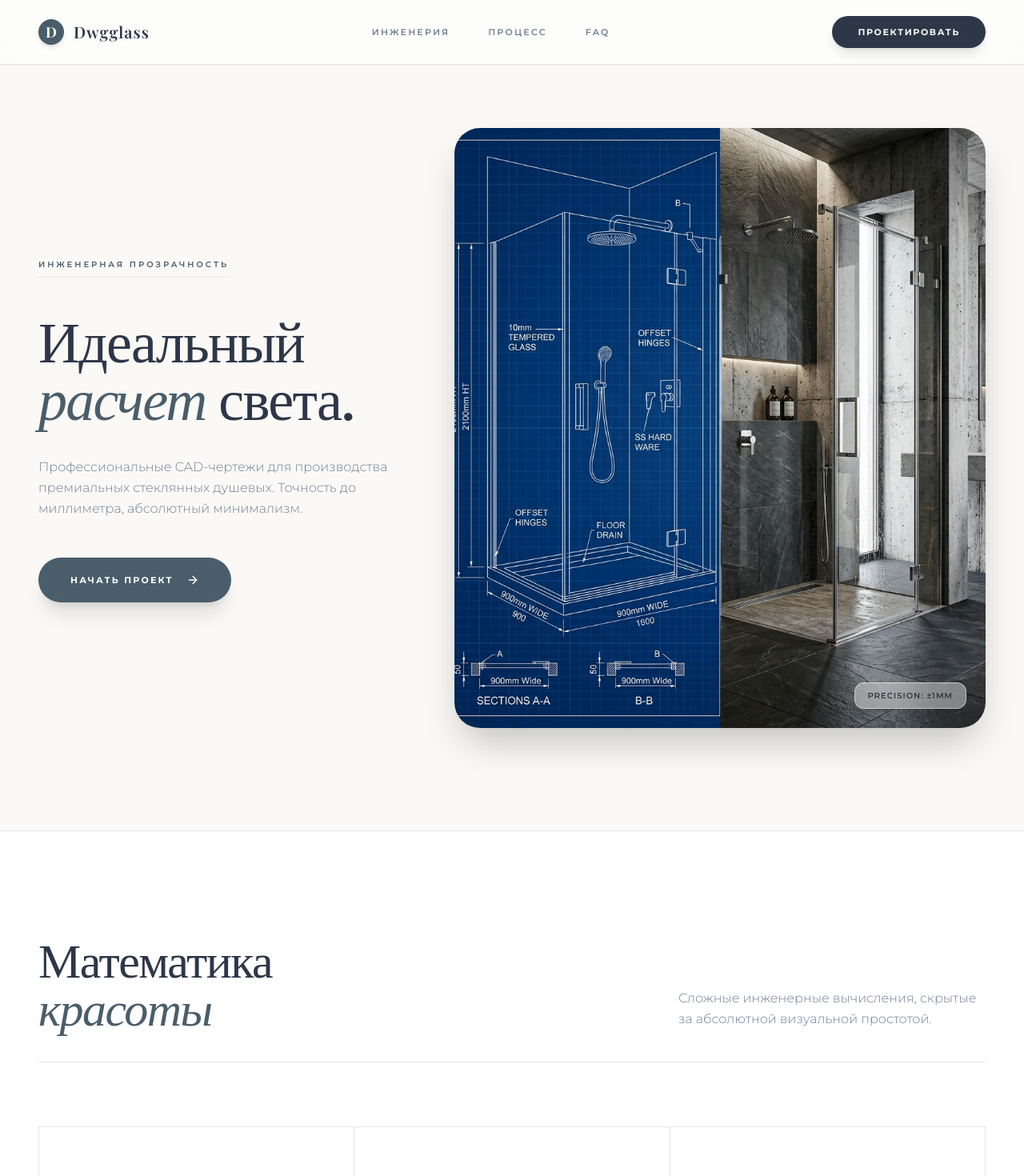
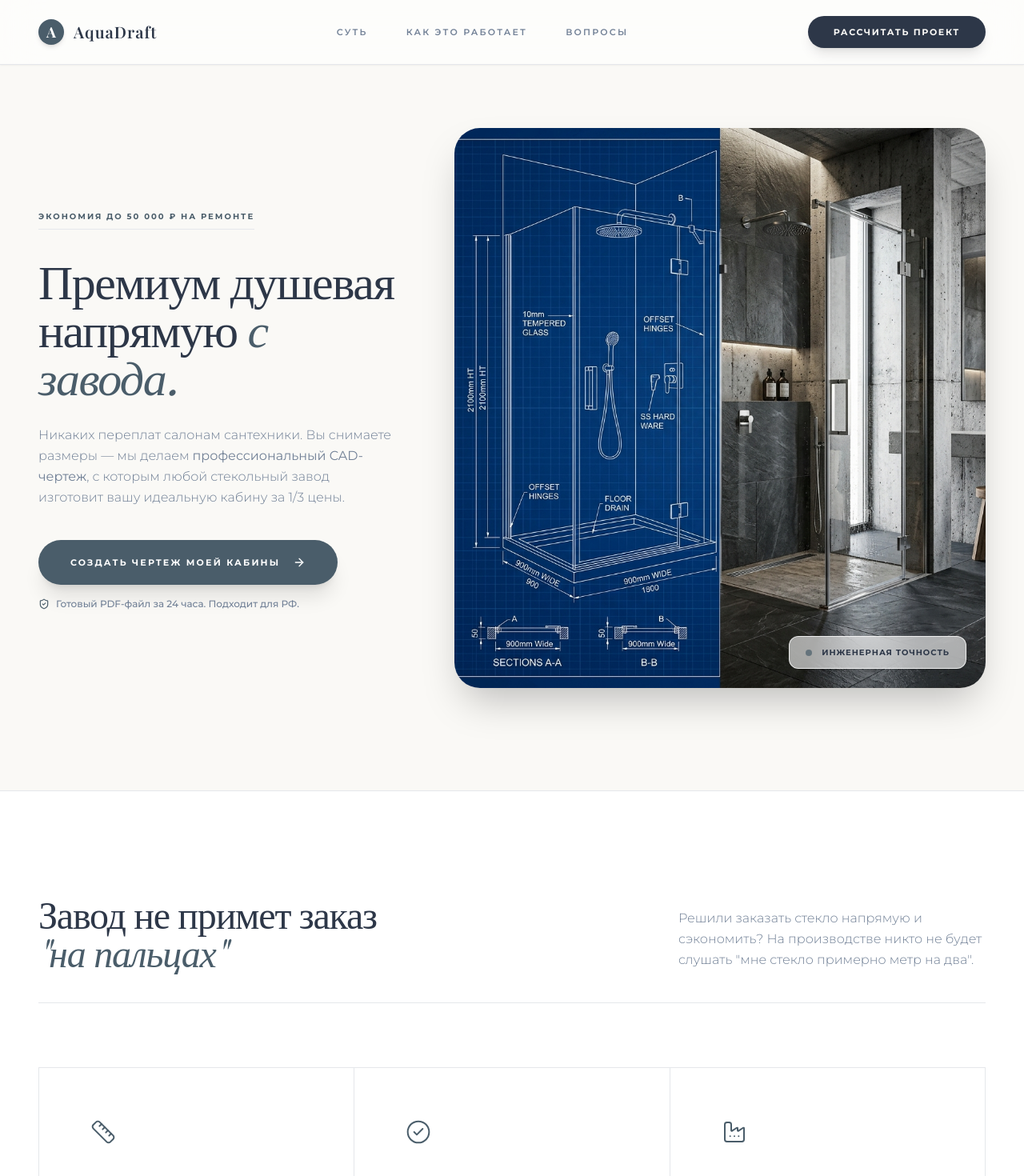
Before and after one commit to vergeniamonzor628-alt/shower-cabin, a Next.js app: page / in a window 1280 px wide. Shown: the top 1470 px of the page at 80% size. Built offline with nearby package versions, Linux system fonts and the light colour scheme; a web font is replaced by a local one.

Commit message:
feat: restore original sales-driven marketing copywriting while keeping premium airy design

```diff
--- a/src/app/page.tsx
+++ b/src/app/page.tsx
@@ -4,10 +4,10 @@ import Image from "next/image";
 import Configurator from "@/components/Configurator";
 import {
   ArrowRight,
-  Check,
-  Layers,
-  Settings,
-  FileCheck2,
+  ShieldCheck,
+  Ruler,
+  Factory,
+  CheckCircle2,
   AlertCircle,
   Plus,
   Minus
@@ -57,16 +57,16 @@ export default function Home() {
 
   const faqs = [
     {
-      q: "Кто несет ответственность за размеры?",
-      a: "Если ошибка в нашем чертеже — мы бесплатно переделываем чертеж и компенсируем вам затраты. Если вы неверно сняли размеры помещения — ответственность на вас. Пожалуйста, следуйте нашей инструкции по замерам."
+      q: "Зачем мне ваш чертеж, если в магазине кабина стоит 30 000 руб?",
+      a: "В магазине за эти деньги вы получите тонкое стекло (4-6 мм), пластиковые заедающие ролики и стандартный размер (из-за которого придется лить 5 см герметика). За те же деньги, заказав толстое стекло 8 мм на заводе по нашему чертежу, вы соберете премиальную кабину, которая в салоне стоила бы от 80 000 руб."
     },
     {
-      q: "Как выбрать фурнитуру?",
-      a: "Производство стекла начнется только после того, как вы определитесь с петлями. Разные петли требуют разных вырезов в стекле. Вы можете прислать ссылки на фурнитуру позже напрямую нашему инженеру."
+      q: "А что если завод сделает стекло, а оно не влезет?",
+      a: "Если ошибка в нашем чертеже (неверно рассчитан зазор под петлю) — мы бесплатно переделываем чертеж и компенсируем вам затраты. Если завод нарушил размеры чертежа — вы защищены договором с заводом. Если вы сами неверно сняли размеры помещения — ответственность на вас. Обязательно посмотрите нашу инструкцию по замерам!"
     },
     {
-      q: "Сколько я реально сэкономлю?",
-      a: "В розничном магазине за 30 000 руб вы получите тонкое стекло (4-6 мм) и пластиковые ролики. За те же деньги, заказав стекло 8 мм на заводе по нашему чертежу, вы соберете кабину премиум-класса, которая в салоне стоит от 80 000 руб."
+      q: "Я еще не купил фурнитуру, можно заказать чертеж?",
+      a: "Да, но производство на заводе начнется только после того, как вы определитесь с петлями. Разные петли требуют разных вырезов в стекле. Вы можете прислать ссылки на фурнитуру позже напрямую нашему инженеру."
     }
   ];
 
@@ -77,16 +77,16 @@ export default function Home() {
       <header className="fixed top-0 z-50 w-full bg-white/60 backdrop-blur-xl border-b border-border/40 shadow-sm">
         <div className="mx-auto flex h-20 max-w-[1400px] items-center justify-between px-6 lg:px-12">
           <div className="flex items-center gap-3">
-            <div className="flex h-8 w-8 items-center justify-center rounded-full bg-primary text-white font-serif font-bold text-lg shadow-md shadow-primary/20">D</div>
-            <span className="text-xl font-serif font-semibold tracking-wider text-foreground">Dwgglass</span>
+            <div className="flex h-8 w-8 items-center justify-center rounded-full bg-primary text-white font-serif font-bold text-lg shadow-md shadow-primary/20">A</div>
+            <span className="text-xl font-serif font-semibold tracking-wider text-foreground">AquaDraft</span>
           </div>
           <div className="hidden md:flex items-center gap-12 text-[11px] font-semibold text-muted-foreground uppercase tracking-[0.2em]">
-            <a href="#services" className="hover:text-primary transition-colors">Инженерия</a>
-            <a href="#how-it-works" className="hover:text-primary transition-colors">Процесс</a>
-            <a href="#faq" className="hover:text-primary transition-colors">FAQ</a>
+            <a href="#problem" className="hover:text-primary transition-colors">Суть</a>
+            <a href="#how-it-works" className="hover:text-primary transition-colors">Как это работает</a>
+            <a href="#faq" className="hover:text-primary transition-colors">Вопросы</a>
           </div>
           <button onClick={scrollToConfigurator} className="rounded-full bg-foreground px-8 py-3 text-[11px] font-bold text-background uppercase tracking-[0.15em] shadow-lg shadow-foreground/10 transition-all hover:bg-primary hover:shadow-primary/20 hover:-translate-y-0.5">
-            Проектировать
+            Рассчитать проект
           </button>
         </div>
       </header>
@@ -99,29 +99,30 @@ export default function Home() {
         <div className="mx-auto max-w-[1400px] px-6 lg:px-12 relative z-10 grid lg:grid-cols-12 gap-16 items-center">
 
           <div className="order-2 lg:order-1 lg:col-span-5 relative z-20">
-            <div className={`inline-flex items-center gap-2 border-b border-primary/20 pb-2 mb-10 text-[10px] uppercase tracking-[0.3em] font-semibold text-primary transition-all duration-1000 ${mounted ? 'opacity-100 translate-y-0' : 'opacity-0 translate-y-4'}`}>
-              Инженерная прозрачность
+            <div className={`inline-flex items-center gap-2 border-b border-primary/20 pb-2 mb-8 text-[10px] uppercase tracking-[0.2em] font-bold text-primary transition-all duration-1000 ${mounted ? 'opacity-100 translate-y-0' : 'opacity-0 translate-y-4'}`}>
+              Экономия до 50 000 ₽ на ремонте
             </div>
 
-            <h1 className={`text-5xl sm:text-6xl xl:text-7xl font-serif font-medium tracking-tight mb-10 leading-[1.1] transition-all duration-1000 delay-100 ${mounted ? 'opacity-100 translate-y-0' : 'opacity-0 translate-y-8'}`}>
-              Идеальный<br />
-              <span className="italic text-primary font-light">расчет</span> света.
+            <h1 className={`text-4xl sm:text-5xl xl:text-6xl font-serif font-medium tracking-tight mb-8 leading-[1.1] transition-all duration-1000 delay-100 ${mounted ? 'opacity-100 translate-y-0' : 'opacity-0 translate-y-8'}`}>
+              Премиум душевая напрямую <span className="italic text-primary font-light">с завода.</span>
             </h1>
 
-            <p className={`max-w-md text-base text-muted-foreground mb-12 font-light leading-relaxed transition-all duration-1000 delay-300 ${mounted ? 'opacity-100 translate-y-0' : 'opacity-0 translate-y-8'}`}>
-              Профессиональные CAD-чертежи для производства премиальных стеклянных душевых. Точность до миллиметра, абсолютный минимализм.
+            <p className={`max-w-md text-base text-muted-foreground mb-10 font-light leading-relaxed transition-all duration-1000 delay-300 ${mounted ? 'opacity-100 translate-y-0' : 'opacity-0 translate-y-8'}`}>
+              Никаких переплат салонам сантехники. Вы снимаете размеры — мы делаем <strong>профессиональный CAD-чертеж</strong>, с которым любой стекольный завод изготовит вашу идеальную кабину за 1/3 цены.
             </p>
 
             <div className={`transition-all duration-1000 delay-500 ${mounted ? 'opacity-100 translate-y-0' : 'opacity-0 translate-y-8'}`}>
-              <button onClick={scrollToConfigurator} className="w-full sm:w-auto rounded-full bg-primary px-10 py-5 text-[11px] font-bold uppercase tracking-[0.2em] text-white shadow-xl shadow-primary/20 transition-all hover:bg-foreground hover:shadow-foreground/20 hover:-translate-y-1 flex items-center justify-center gap-4 group">
-                Начать проект
+              <button onClick={scrollToConfigurator} className="w-full sm:w-auto rounded-full bg-primary px-10 py-5 text-[11px] font-bold uppercase tracking-[0.2em] text-white shadow-xl shadow-primary/20 transition-all hover:bg-foreground hover:shadow-foreground/20 hover:-translate-y-1 flex items-center justify-center gap-4 group mb-4">
+                Создать чертеж моей кабины
                 <ArrowRight size={16} className="group-hover:translate-x-1 transition-transform" />
               </button>
+              <p className="text-xs text-muted-foreground font-medium flex items-center gap-2">
+                <ShieldCheck size={14} className="text-primary"/> Готовый PDF-файл за 24 часа. Подходит для РФ.
+              </p>
             </div>
           </div>
 
-          <div className={`order-1 lg:order-2 lg:col-span-7 relative h-[500px] lg:h-[750px] w-full transition-all duration-1000 delay-700 ${mounted ? 'opacity-100' : 'opacity-0 blur-sm scale-[1.02]'}`}>
-            {/* The Blueprint/Reality Hybrid Image */}
+          <div className={`order-1 lg:order-2 lg:col-span-7 relative h-[500px] lg:h-[700px] w-full transition-all duration-1000 delay-700 ${mounted ? 'opacity-100' : 'opacity-0 blur-sm scale-[1.02]'}`}>
             <div className="absolute inset-0 rounded-[2rem] overflow-hidden shadow-2xl shadow-primary/10">
               <Image
                 src="/hero_tech_bg_1780444334766.png"
@@ -130,9 +131,9 @@ export default function Home() {
                 className="object-cover"
                 priority
               />
-              {/* Glassmorphism overlay corner detail */}
-              <div className="absolute bottom-6 right-6 bg-white/40 backdrop-blur-md px-4 py-2 rounded-xl border border-white/50 text-[10px] font-mono font-semibold uppercase tracking-widest text-foreground shadow-lg">
-                Precision: ±1mm
+              <div className="absolute bottom-6 right-6 bg-white/60 backdrop-blur-md px-5 py-3 rounded-xl border border-white/80 shadow-lg flex items-center gap-3">
+                 <div className="w-2 h-2 rounded-full bg-primary animate-pulse"></div>
+                 <span className="text-[10px] font-bold uppercase tracking-widest text-foreground">Инженерная точность</span>
               </div>
             </div>
           </div>
@@ -140,24 +141,24 @@ export default function Home() {
         </div>
       </section>
 
-      {/* Services (Grid approach with Glass touches) */}
-      <section id="services" className="py-32 bg-white relative border-b border-border/40">
+      {/* Problem / Solution */}
+      <section id="problem" className="py-32 bg-white relative border-b border-border/40">
         <div className="mx-auto max-w-[1400px] px-6 lg:px-12">
 
           <Reveal>
             <div className="mb-20 flex flex-col md:flex-row justify-between items-end gap-8 border-b border-border/40 pb-10">
-              <h2 className="text-4xl sm:text-5xl lg:text-6xl font-serif font-medium tracking-tight">Математика<br/><span className="text-primary italic font-light">красоты</span></h2>
+              <h2 className="text-3xl sm:text-4xl lg:text-5xl font-serif font-medium tracking-tight">Завод не примет заказ<br/><span className="text-primary italic font-light">"на пальцах"</span></h2>
               <p className="text-muted-foreground max-w-sm font-light text-base leading-relaxed">
-                Сложные инженерные вычисления, скрытые за абсолютной визуальной простотой.
+                Решили заказать стекло напрямую и сэкономить? На производстве никто не будет слушать "мне стекло примерно метр на два".
               </p>
             </div>
           </Reveal>
 
           <div className="grid grid-cols-1 md:grid-cols-3 border-t border-l border-border/40">
             {[
-              { icon: <Layers strokeWidth={1.5} size={32}/>, title: "Идеальные зазоры", desc: "Рассчитываем допуски для силиконовых уплотнителей и петель, чтобы вода оставалась внутри." },
-              { icon: <Settings strokeWidth={1.5} size={32}/>, title: "Любая фурнитура", desc: "Адаптируем чертеж под любую выбранную вами фурнитуру с маркетплейсов или из бутиков." },
-              { icon: <FileCheck2 strokeWidth={1.5} size={32}/>, title: "Точный экспорт", desc: "Выдаем понятный PDF для вас и профессиональный формат DWG для заводского станка с ЧПУ." }
+              { icon: <Ruler strokeWidth={1.5} size={32}/>, title: "Ошибка в миллиметр", desc: "Заводу нужны точные координаты сверления отверстий под петли и учет технологических зазоров (2-3 мм). Ошибетесь — каленое стекло нельзя подрезать. Вы потеряете деньги." },
+              { icon: <CheckCircle2 strokeWidth={1.5} size={32}/>, title: "Решение", desc: "Доверьте расчет нашему инженеру. Вы даете габариты ниши и ссылку на петли с маркетплейса — мы выдаем профессиональную документацию." },
+              { icon: <Factory strokeWidth={1.5} size={32}/>, title: "Любое производство", desc: "С нашим чертежом в формате PDF и DWG вас с радостью примет и запустит в работу любой стекольный завод страны." }
             ].map((srv, i) => (
               <Reveal key={i} delay={i * 150} className="border-r border-b border-border/40 p-12 transition-all hover:bg-muted/50 hover:shadow-2xl hover:shadow-primary/5 hover:-translate-y-1 bg-white relative z-10">
                 <div className="mb-12 text-primary bg-primary/5 w-16 h-16 rounded-2xl flex items-center justify-center">
@@ -173,23 +174,22 @@ export default function Home() {
 
       {/* How it works */}
       <section id="how-it-works" className="py-32 bg-background relative overflow-hidden">
-        {/* Soft circle in background */}
         <div className="absolute -left-40 top-40 w-[600px] h-[600px] bg-accent/5 rounded-full blur-[100px] pointer-events-none"></div>
 
         <div className="mx-auto max-w-[1400px] px-6 lg:px-12 relative z-10">
           <Reveal>
-            <h2 className="text-4xl sm:text-5xl lg:text-6xl font-serif font-medium tracking-tight mb-20">Чистота процесса</h2>
+            <h2 className="text-3xl sm:text-4xl lg:text-5xl font-serif font-medium tracking-tight mb-20 text-center">Путь к идеальной душевой<br/>за 4 простых шага</h2>
           </Reveal>
 
           <div className="grid grid-cols-1 md:grid-cols-4 gap-0 border-t border-l border-border/40 bg-white/60 backdrop-blur-sm rounded-[2rem] shadow-xl shadow-primary/5 overflow-hidden">
             {[
-              { num: "01", title: "Архитектура", desc: "Укажите тип душевой ниши или нестандартную геометрию пространства." },
-              { num: "02", title: "Габариты", desc: "Снимите размеры проема (мы предоставим понятную инструкцию)." },
-              { num: "03", title: "Фурнитура", desc: "Выберите любые петли и ручки. Мы учтем их посадочные отверстия." },
-              { num: "04", title: "Производство", desc: "Получите DWG файл. Отправьте его на любой стекольный завод." }
+              { num: "1", title: "Выберите форму", desc: "Угловая, в нишу, П-образная или нестандартная архитектура." },
+              { num: "2", title: "Введите габариты", desc: "Просто измерьте ширину и высоту вашей ниши обычной рулеткой." },
+              { num: "3", title: "Укажите фурнитуру", desc: "Прикрепите ссылки на петли, которые вы купили. Мы сами рассчитаем под них вырезы." },
+              { num: "4", title: "Получите чертеж", desc: "Через 24 часа готовый PDF придет вам в Telegram. Отправляйте его на завод!" }
             ].map((step, i) => (
               <Reveal key={i} delay={i * 100} className="border-r border-b border-border/40 p-10 lg:p-12">
-                <div className="text-5xl font-serif text-primary/30 font-light italic mb-8">{step.num}</div>
+                <div className="w-12 h-12 rounded-full bg-primary/10 text-primary flex items-center justify-center font-serif text-2xl mb-8">{step.num}</div>
                 <h3 className="mb-4 text-xl font-serif font-medium text-foreground">{step.title}</h3>
                 <p className="text-muted-foreground font-light text-sm leading-relaxed">{step.desc}</p>
               </Reveal>
@@ -202,7 +202,7 @@ export default function Home() {
       <section id="faq" className="py-32 bg-white relative border-y border-border/40">
         <div className="mx-auto max-w-[1000px] px-6 lg:px-12">
           <Reveal>
-            <h2 className="text-4xl sm:text-5xl font-serif font-medium tracking-tight mb-16 text-center">Прояснение</h2>
+            <h2 className="text-4xl sm:text-5xl font-serif font-medium tracking-tight mb-16 text-center">Частые сомнения</h2>
           </Reveal>
 
           <div className="border-t border-border/40">
@@ -215,8 +215,8 @@ export default function Home() {
                       onClick={() => setOpenFaq(isOpen ? null : index)}
                       className="w-full py-8 flex items-center justify-between text-left group"
                     >
-                      <span className="text-xl font-serif font-medium group-hover:text-primary transition-colors">{faq.q}</span>
-                      <div className={`text-muted-foreground relative w-8 h-8 rounded-full border flex items-center justify-center transition-all duration-500 ${isOpen ? 'bg-primary border-primary text-white' : 'border-border group-hover:border-primary group-hover:text-primary'}`}>
+                      <span className="text-xl font-serif font-medium group-hover:text-primary transition-colors pr-8">{faq.q}</span>
+                      <div className={`shrink-0 text-muted-foreground relative w-8 h-8 rounded-full border flex items-center justify-center transition-all duration-500 ${isOpen ? 'bg-primary border-primary text-white' : 'border-border group-hover:border-primary group-hover:text-primary'}`}>
                         {isOpen ? <Minus size={16} /> : <Plus size={16} />}
                       </div>
                     </button>
@@ -238,17 +238,16 @@ export default function Home() {
 
       {/* Configurator Section */}
       <section id="configurator" className="py-32 bg-background relative overflow-hidden">
-        {/* Soft lighting effect */}
         <div className="absolute top-1/2 left-1/2 -translate-x-1/2 -translate-y-1/2 w-full max-w-[1000px] h-[800px] bg-primary/5 rounded-full blur-[150px] pointer-events-none"></div>
 
         <div className="mx-auto max-w-[1000px] px-6 lg:px-12 relative z-10">
           <Reveal>
             <div className="text-center mb-20">
               <div className="inline-flex items-center gap-2 border-b border-primary/30 pb-2 mb-8 text-[10px] uppercase tracking-[0.3em] font-semibold text-primary">
-                Бриф
+                Шаг первый
               </div>
-              <h2 className="text-4xl sm:text-5xl lg:text-6xl font-serif font-medium tracking-tight mb-6">Проектирование</h2>
-              <p className="text-muted-foreground font-light max-w-xl mx-auto">Отправьте нам исходные данные, и инженер подготовит точный чертеж для идеальной душевой.</p>
+              <h2 className="text-4xl sm:text-5xl lg:text-6xl font-serif font-medium tracking-tight mb-6">Какая у вас ванная?</h2>
+              <p className="text-muted-foreground font-light max-w-xl mx-auto">Ответьте на несколько вопросов ниже, и мы подготовим чертеж, с которым вы сэкономите до 50 000 рублей.</p>
             </div>
           </Reveal>
 
@@ -263,15 +262,15 @@ export default function Home() {
       <footer className="bg-white py-20">
         <div className="mx-auto max-w-[1400px] px-6 lg:px-12 flex flex-col md:flex-row justify-between items-center gap-8 border-t border-border/40 pt-10">
           <div className="flex items-center gap-3">
-            <div className="w-6 h-6 rounded-full bg-foreground text-background flex items-center justify-center font-serif text-xs font-bold">D</div>
-            <span className="text-lg font-serif font-semibold text-foreground tracking-widest">Dwgglass</span>
+            <div className="w-6 h-6 rounded-full bg-foreground text-background flex items-center justify-center font-serif text-xs font-bold">A</div>
+            <span className="text-lg font-serif font-semibold text-foreground tracking-widest">AquaDraft</span>
           </div>
           <div className="text-muted-foreground text-[11px] font-light uppercase tracking-widest">
-            © 2026. Архитектурное проектирование стекла.
+            © 2026. Инженерные чертежи. Сделано для людей.
           </div>
           <div className="flex gap-8 text-[11px] text-foreground font-bold uppercase tracking-[0.2em]">
-            <a href="#" className="hover:text-primary transition-colors">Telegram</a>
-            <a href="#" className="hover:text-primary transition-colors">Почта</a>
+            <a href="#" className="hover:text-primary transition-colors">Telegram Поддержка</a>
+            <a href="#" className="hover:text-primary transition-colors">Оферта</a>
           </div>
         </div>
       </footer>
--- a/src/components/Configurator.tsx
+++ b/src/components/Configurator.tsx
@@ -238,7 +238,7 @@ export default function Configurator() {
             </div>
             <h2 className="mb-4 text-3xl font-serif font-medium text-foreground">Заявка принята</h2>
             <p className="mb-10 text-muted-foreground font-light">
-              Мы получили данные. Чтобы инженер приступил к чертежу, пожалуйста, оплатите проект.
+              Мы получили данные. Чтобы инженер приступил к чертежу, пожалуйста, оплатите проект (окупается в 15-20 раз за счет отказа от салонов).
             </p>
 
             <div className="mx-auto mb-10 max-w-sm rounded-2xl bg-white p-8 shadow-xl shadow-primary/5 border border-border/40 text-left">
```
